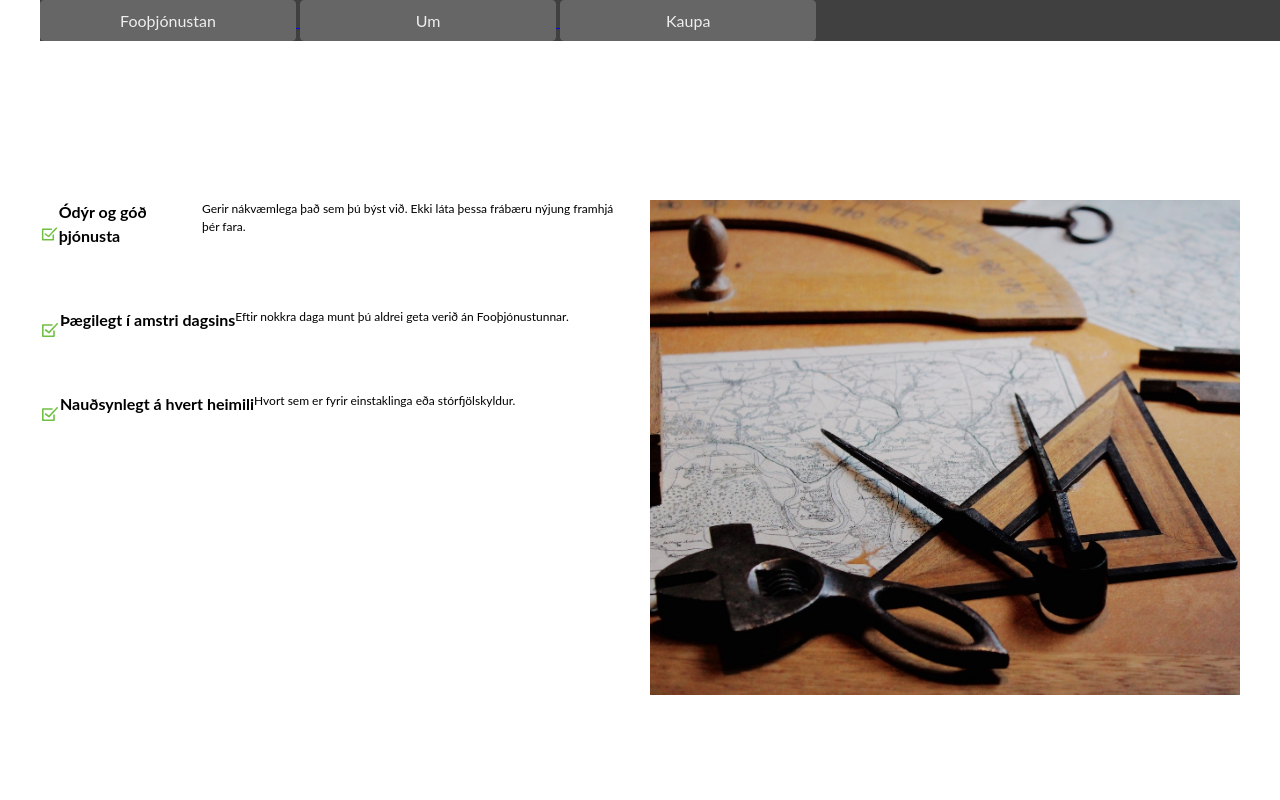
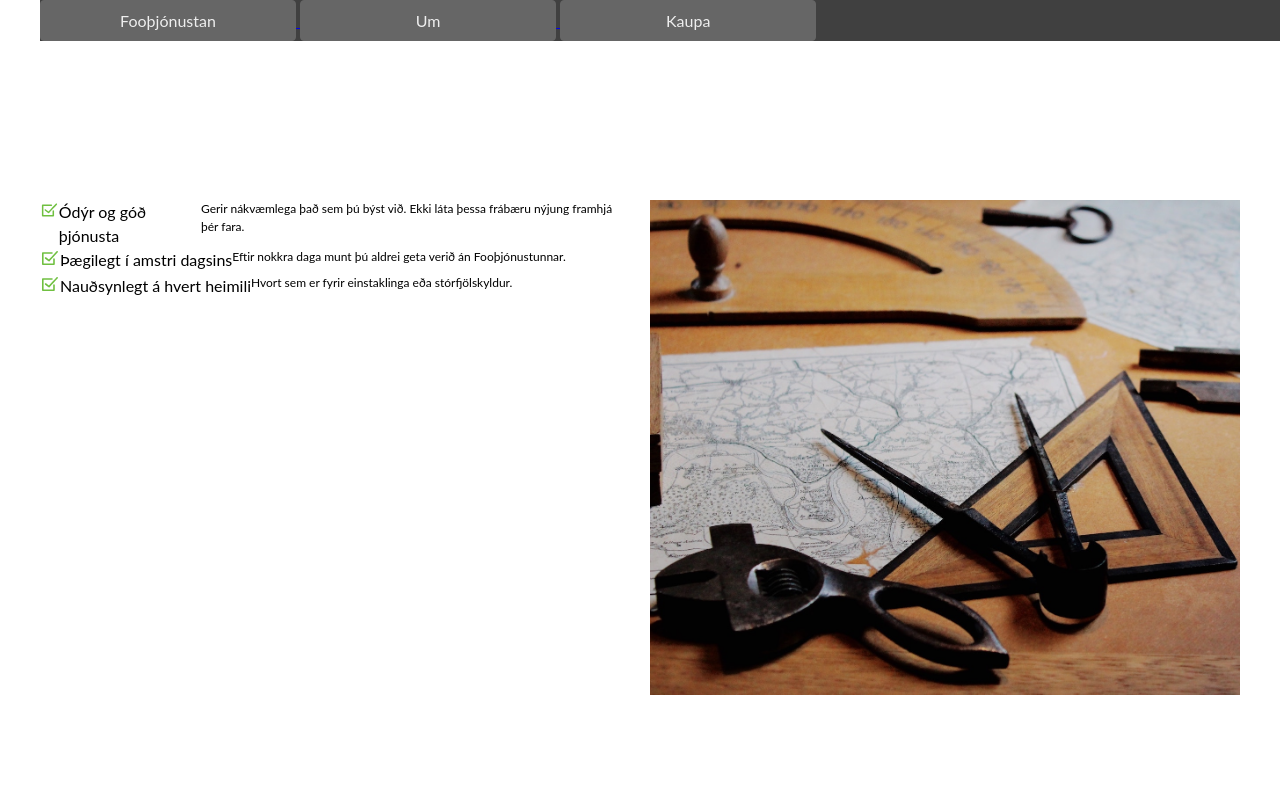
Before and after one commit to ICESpartan/Judas, a website: page gogn/index.html in a window 1280 px wide. Shown: the top 800 px of the page. Drawn offline with Linux system fonts and the light colour scheme.

Commit message:
meira css

```diff
--- a/gogn/index.html
+++ b/gogn/index.html
@@ -19,12 +19,12 @@
 					<div class="col col-6">
 						<div class="desc">
 							<div class="desc desc-image">
-								<img src="photos\check.svg">
+								<img src="photos\check.svg" class="desc desc-img">
 							</div>
 							<div class="desc desc-content">
-								<strong class="desc desc-header">
+								<p class="desc desc-header">
 									Ódýr og góð þjónusta
-								</strong>
+								</p>
 								<p class="desc desc-text">
 									Gerir nákvæmlega það sem þú býst við. Ekki láta þessa frábæru nýjung framhjá þér fara.
 								</p>
@@ -32,12 +32,12 @@
 						</div>
 						<div class="desc">
 							<div class="desc desc-image">
-								<img src="photos\check.svg">
+								<img src="photos\check.svg" class="desc desc-img">
 							</div>
 							<div class="desc desc-content">
-								<strong class="desc desc-header">
+								<p class="desc desc-header">
 									Þægilegt í amstri dagsins
-								</strong>
+								</p>
 								<p class="desc desc-text">
 									Eftir nokkra daga munt þú aldrei geta verið án Fooþjónustunnar.
 								</p>
@@ -45,12 +45,12 @@
 						</div>
 						<div class="desc">
 							<div class="desc desc-image">
-								<img src="photos\check.svg">
+								<img src="photos\check.svg" class="desc desc-img">
 							</div>
 							<div class="desc desc-content">
-								<strong class="desc desc-header">
+								<p class="desc desc-header">
 									Nauðsynlegt á hvert heimili
-								</strong>
+								</p>
 								<p class="desc desc-text">
 									Hvort sem er fyrir einstaklinga eða stórfjölskyldur.
 								</p>
@@ -128,6 +128,21 @@
 
 			</section>
 
+      <section>
+
+        <div class="row">
+
+          <div class="col col-12">
+            <div class="eitthvað">
+              <p> Eftir hverju er þú að bíða? </p>
+              <button class="button"> Kaupa </button>
+            </div>
+          </div>
+
+        </div>
+
+      </section>
+
     </main>
   </body>
 </html>
--- a/gogn/scss/descriptions.scss
+++ b/gogn/scss/descriptions.scss
@@ -1,11 +1,16 @@
 .desc {
 
-  margin-bottom: $gutter;
+  // margin-bottom: $gutter;
   display: inline-flex;
 
 
   &-image {
     width: $gutter;
+    height: $gutter;
+  }
+
+  &-img {
+    height: 100%;
   }
 
   &-content {
@@ -13,7 +18,7 @@
   }
 
   &-header{
-
+    font-weight: bold;
   }
 
   &-text {
```
Also changed, not shown: gogn/styles.css.
